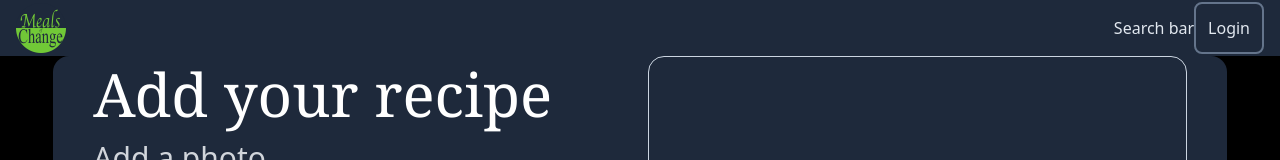
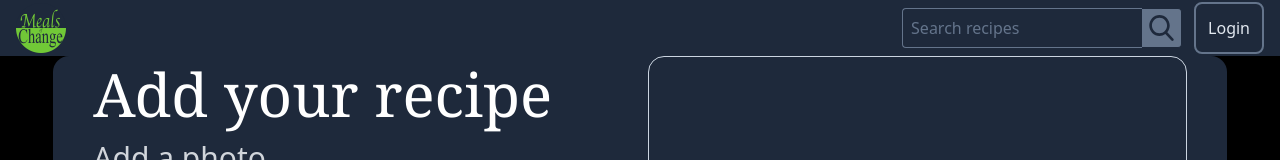
Before and after one commit to jro31/meals-of-change-front-end, a Next.js app: page /recipes/new in a window 1280 px wide. Shown: the top 160 px of the page. Built offline with nearby package versions, Linux system fonts and the light colour scheme; no server answers.

Commit message:
Add search bar to navbar

```diff
--- a/components/layout/navbar/Navbar.js
+++ b/components/layout/navbar/Navbar.js
@@ -6,6 +6,7 @@ import Logo from '../../ui/Logo';
 import RegistrationModal from './invasive-components/registration-modal/RegistrationModal';
 import MainMenu from './invasive-components/MainMenu';
 import ProfileMenu from './invasive-components/ProfileMenu';
+import Button from '../../ui/Button';
 
 import { loginFormActions } from '../../../store/login-form';
 import { mainMenuActions } from '../../../store/main-menu';
@@ -14,7 +15,7 @@ import { registrationModalActions } from '../../../store/registration-modal';
 import { signUpFormActions } from '../../../store/sign-up-form';
 
 import profileIcon from '../../../public/icons/profile.svg';
-import Button from '../../ui/Button';
+import SearchBar from './SearchBar';
 
 const Navbar = () => {
   const dispatch = useDispatch();
@@ -61,8 +62,10 @@ const Navbar = () => {
         <div className='flex items-center'>
           <Logo className='cursor-pointer' onClick={showMainMenuHandler} size='50' />
         </div>
-        <div className='flex items-center'>
-          <div>Search bar</div>
+        <div className='flex items-center gap-3'>
+          <div className='max-w-half-screen'>
+            <SearchBar />
+          </div>
           {!isLoggedIn && (
             <Button theme='cancel' onClick={showRegistrationModalHandler}>
               Login
@@ -76,7 +79,6 @@ const Navbar = () => {
                   src={profileIcon}
                   alt='Profile icon'
                   layout='fill'
-                  className=''
                 />
               </div>
             </div>
--- /dev/null
+++ b/components/layout/navbar/SearchBar.js
@@ -0,0 +1,42 @@
+import { useState } from 'react';
+import Image from 'next/image';
+import { useRouter } from 'next/router';
+
+import searchIcon from '../../../public/icons/search.svg';
+
+const SearchBar = () => {
+  const router = useRouter();
+  const [enteredSearchText, setEnteredSearchText] = useState('');
+
+  const searchInputChangeHandler = event => {
+    setEnteredSearchText(event.target.value);
+  };
+
+  const searchHandler = event => {
+    event.preventDefault();
+
+    if (enteredSearchText.length) {
+      router.push(`/recipes?query=${enteredSearchText}`);
+      setEnteredSearchText('');
+    }
+  };
+
+  return (
+    <form onSubmit={searchHandler} className='flex items-center h-10 w-full'>
+      <input
+        id='search-input'
+        placeholder='Search recipes'
+        className='rounded-l pl-2 py-2 bg-slate-800 border-slate-500 text-slate-500 border-l border-y h-full placeholder:text-slate-500 focus:outline-none w-full-minus-2.5rem'
+        onChange={searchInputChangeHandler}
+        value={enteredSearchText}
+      />
+      <div className='flex flex-col justify-center h-full w-10 bg-slate-500 rounded-r border-r border-y border-slate-800'>
+        <button type='submit' className='relative basis-2/3'>
+          <Image src={searchIcon} alt='Search icon' layout='fill' />
+        </button>
+      </div>
+    </form>
+  );
+};
+
+export default SearchBar;
--- a/components/ui/recipe-lists/HorizontalRecipeList.js
+++ b/components/ui/recipe-lists/HorizontalRecipeList.js
@@ -34,6 +34,7 @@ const HorizontalRecipeList = props => {
       tiers={props.tiers}
     >
       {/* TODO - Only load recipes as a user scrolls (save loading too many unnecessary photos) */}
+      {/* TODO - Handle 'props.recipes' being an empty array */}
       {props.recipes.map((recipe, index) => {
         return (
           <div
--- a/tailwind.config.js
+++ b/tailwind.config.js
@@ -62,6 +62,7 @@ module.exports = {
       },
       maxWidth: {
         'screen-minus-40px': 'calc(100vw - 40px)',
+        'half-screen': '50vw',
       },
       minHeight: {
         'screen-minus-nav': 'calc(100vh - 3.5rem)',
@@ -88,6 +89,7 @@ module.exports = {
         108: '27rem',
         '40px': '40px',
         '50px': '50px',
+        'full-minus-2.5rem': 'calc(100% - 2.5rem)',
       },
     },
   },
```
Also changed, not shown: public/icons/search.svg (added).
